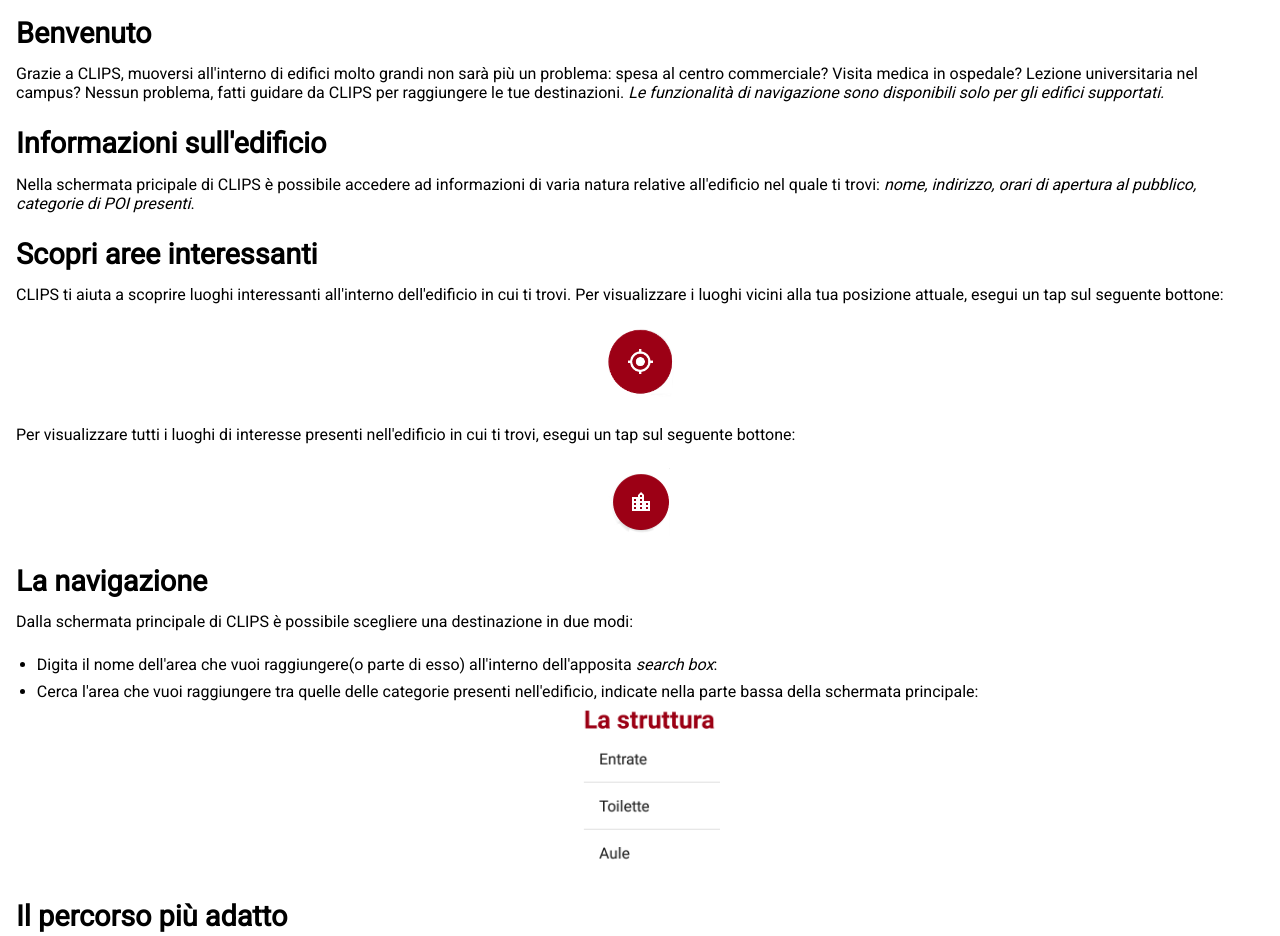
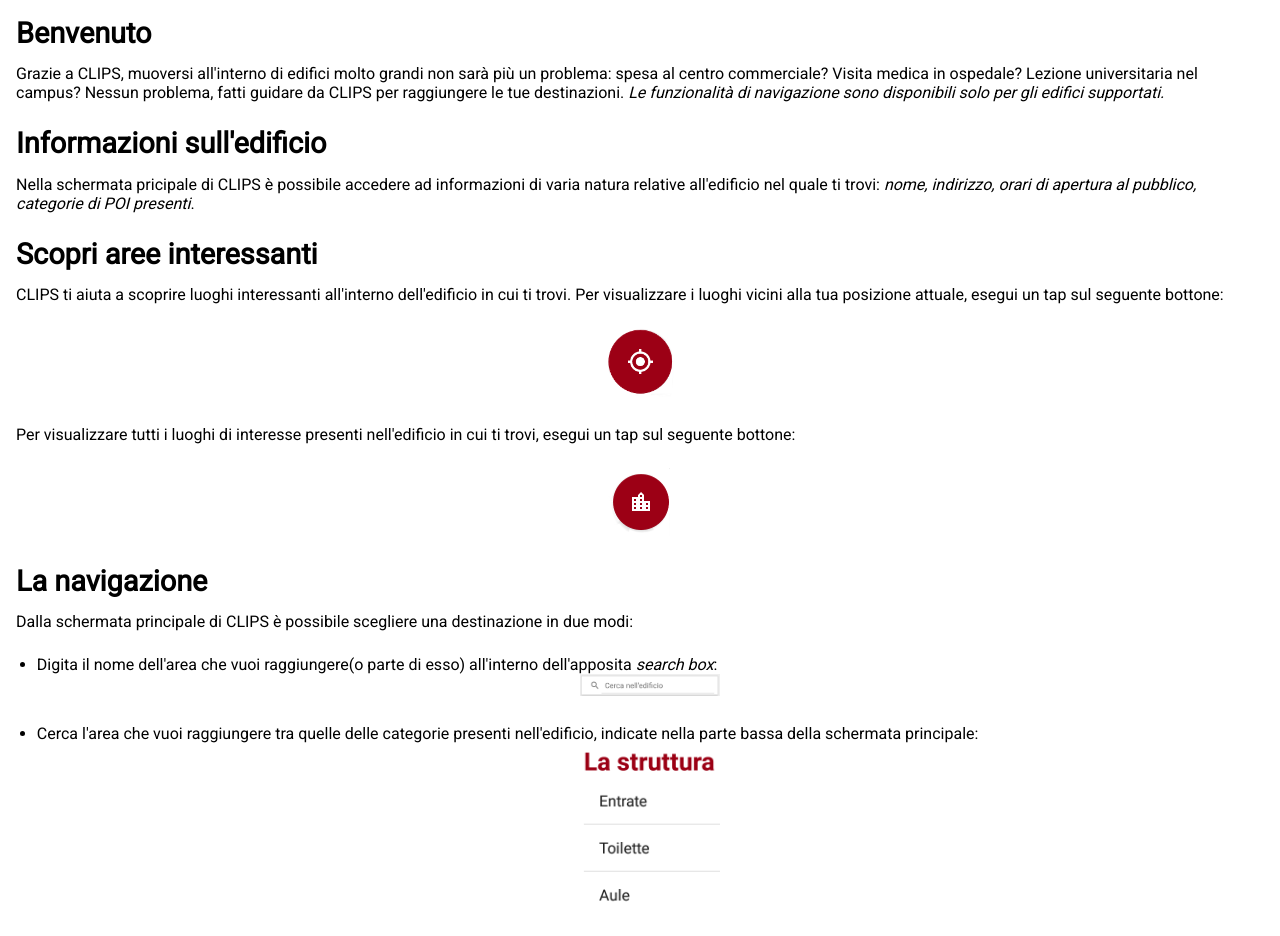
Before and after one commit to LeafSWE/LeafSWE.github.io, a plain HTML site: page index.html in a window 1280 px wide. Shown: the top 936 px of the page. Drawn offline with Linux system fonts and the light colour scheme.

Commit message:
aggiunta immagine searchbox

```diff
--- a/index.html
+++ b/index.html
@@ -29,7 +29,7 @@
         <p>Dalla schermata principale di CLIPS è possibile scegliere una destinazione in due modi:</p>
         <ul>
             <li>Digita il nome dell'area che vuoi raggiungere(o parte di esso) all'interno dell'apposita <em>search box</em>:
-
+                <p align="center"><img src="images/searchbox.png" width="140em"></p>
             </li>
             <li>Cerca l'area che vuoi raggiungere tra quelle delle categorie presenti nell'edificio, indicate nella parte bassa della schermata principale:
                  <p align="center"><img src="images/list_poi_category.png" width="140em"></p>
```
Also changed, not shown: images/searchbox.png (added).
